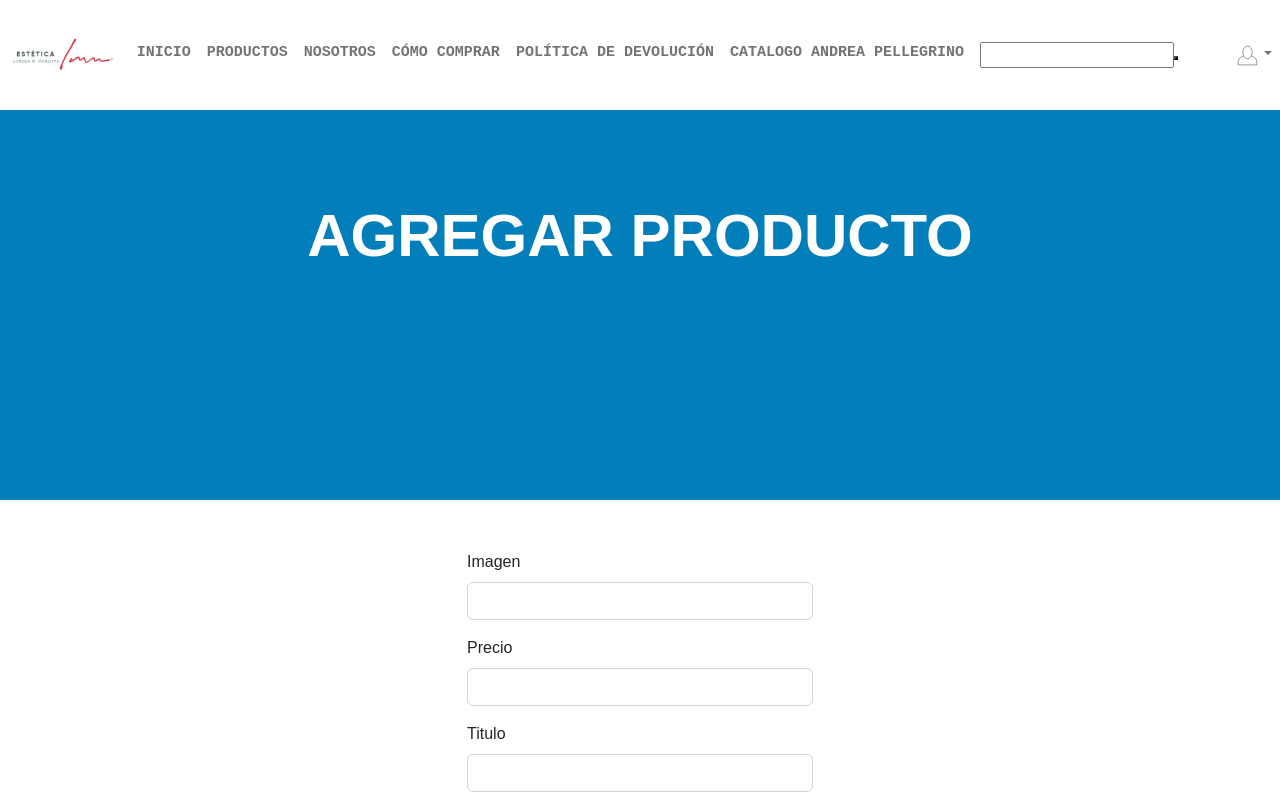
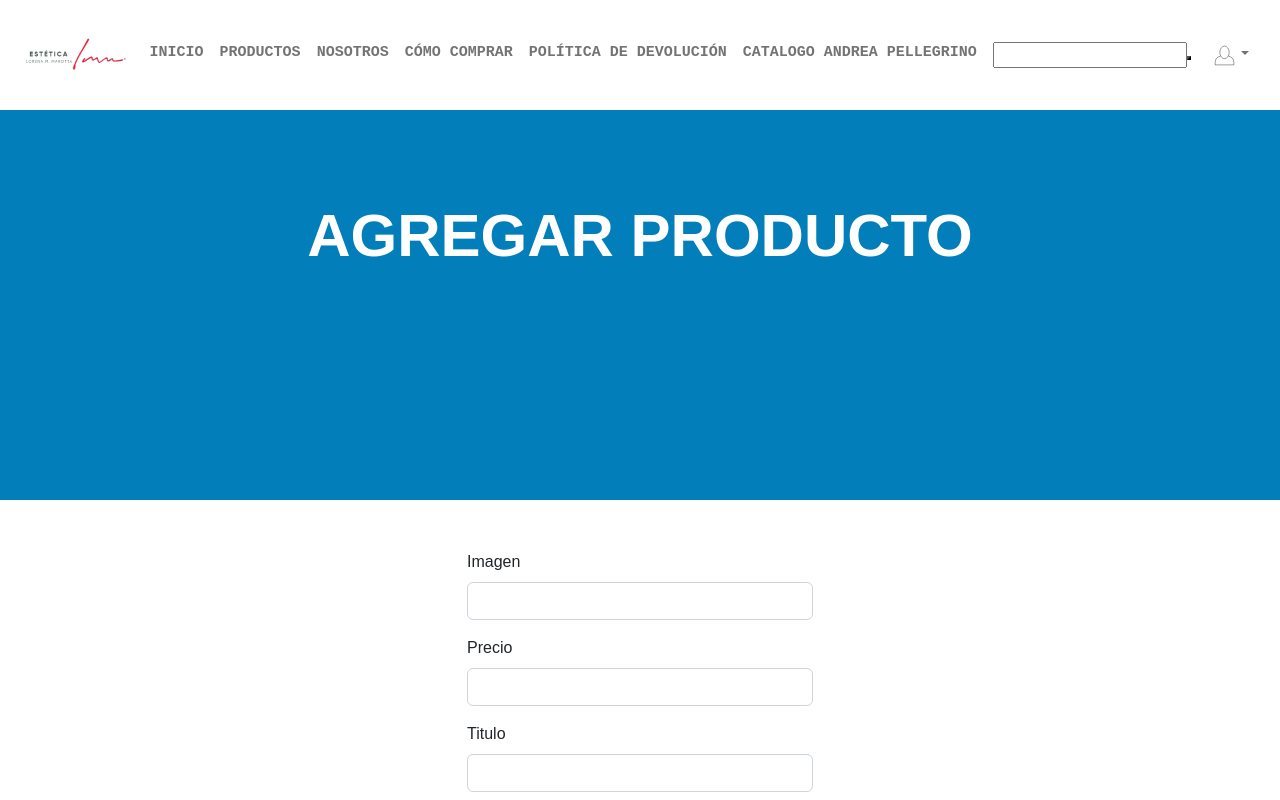
Before and after one commit to ivanlamo01/LMM-Estetica, a React (Create React App) app: page /productos/ProductosAlta in a window 1280 px wide. Shown: the top 800 px of the page. Built offline with nearby package versions, Linux system fonts and the light colour scheme; no server answers; the database is empty.

Commit message:
commit-casa

```diff
--- a/src/App.js
+++ b/src/App.js
@@ -1,6 +1,5 @@
 import './styles/App.css';
 import './styles/footer.css';
-import './styles/nav.css';
 import './styles/prueba .css'
 import { BrowserRouter as Router} from 'react-router-dom';
 import Public from './Routes/Public';
--- a/src/Components/prueba.jsx
+++ b/src/Components/prueba.jsx
@@ -65,6 +65,7 @@ function NavBar() {
 
                     </Nav>
 
+                    <div className='dropdown'>
                     <Nav>
                         {!login &&(
                             <>
@@ -79,6 +80,8 @@ function NavBar() {
                                         </NavDropdown>
                             </div>}
                     </Nav>
+                    </div>
+
             </Navbar.Collapse>
         </Navbar>
         </header>
--- a/src/styles/nav.css
+++ /dev/null
@@ -1,12 +0,0 @@
-.links :hover {
-    color: red;
-};
-
-.header {
-    width:"100%";
-    font-weight:"500";
-    font-size:"15px";
-    height:"90px";
-    display: "flex";
-    justify-content:"center"
-}
--- a/src/styles/prueba .css
+++ b/src/styles/prueba .css
@@ -26,8 +26,12 @@
 }
 
 .logo{
-    margin-left: 1%;
+    margin-left: 2%;
 }
 .buscar{
     transition:all .5s;
 }
+
+.dropdown{
+    margin-right: 2%;
+}
```
